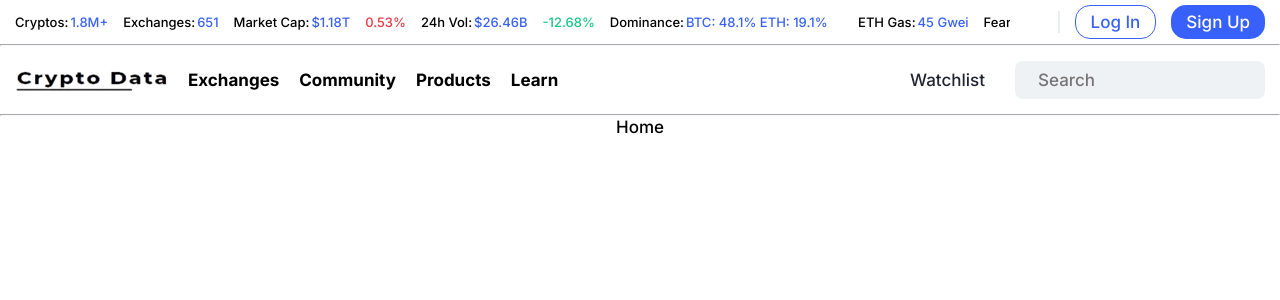
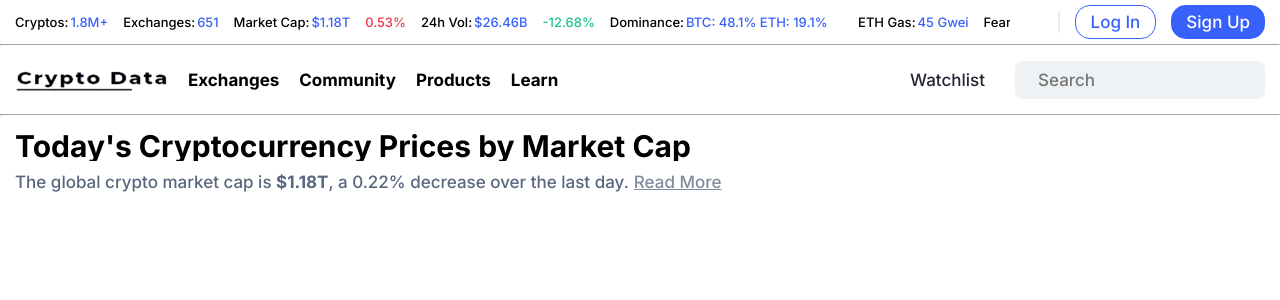
Before and after one commit to mouad-P7/Crypto-data, a React (Vite) app: page / in a window 1280 px wide. Shown: the top 300 px of the page. Built offline with nearby package versions, Linux system fonts and the light colour scheme; some icons are missing.

Commit message:
Create <Hero/>.

```diff
--- /dev/null
+++ b/src/components/common/Hero.jsx
@@ -0,0 +1,27 @@
+import { useState } from 'react';
+import './styles/Hero.css';
+
+
+export default function Hero({title, firstLine, children, ...restProps}) {
+  const [readMore, setReadMore] = useState(true);
+
+
+  return (
+    <div className="Hero" {...restProps}>
+      <h3>{title}</h3>
+      <p className='first-line-ctr'>
+        {firstLine}
+        {
+          children &&
+          <span
+            className='read-more-less'
+            onClick={() => setReadMore(prevReadMore => !prevReadMore)}
+          >
+            {readMore ? 'Read More' : 'Read Less'}
+          </span>
+        }
+      </p>
+      {children && !readMore && <div className='text-ctr'>{children}</div>}
+    </div>
+  );
+};
--- /dev/null
+++ b/src/components/common/styles/Hero.css
@@ -0,0 +1,11 @@
+.first-line-ctr, .text-ctr{
+  color: var(--text-gray-4);
+  margin: 10px 0;
+}
+.read-more-less{
+  cursor: pointer;
+  text-decoration: underline;
+  color: var(--text-gray);
+  user-select: 'none';
+  margin-left: 5px;
+}
--- a/src/components/pages/Home/Home.jsx
+++ b/src/components/pages/Home/Home.jsx
@@ -1,8 +1,19 @@
+import Hero from "../../common/Hero";
 // import '';
 
 
 export default function Home() {
   return (
-    <div>Home</div>
+    <div id="Home" style={{ padding: '15px' }}>
+      <div id="home-hero-ctr">
+        <Hero
+          title="Today's Cryptocurrency Prices by Market Cap"
+          firstLine={<p style={{ display: 'inline' }}>The global crypto market cap is <strong>$1.18T</strong>, a 0.22% decrease over the last day.</p>}
+        >
+          <p>The total crypto market volume over the last 24 hours is <strong>$24.18B</strong>, which makes a 35.96% increase. The total volume in DeFi is currently <strong>$2.26B</strong>, <strong>9.33%</strong> of the total crypto market 24-hour volume. The volume of all stable coins is now <strong>$20.97B</strong>, which is <strong>86.73%</strong> of the total crypto market 24-hour volume.</p>
+          <p>Bitcoin’s dominance is currently <strong>48.19%</strong>, an increase of 0.16% over the day.</p>
+        </Hero>
+      </div>
+    </div>
   );
 };
--- a/src/global.css
+++ b/src/global.css
@@ -47,6 +47,9 @@ small{
   display: inline-flex;
   font-weight: 500;
   font-size: 13px;
+}
+strong{
+  font-weight: 700;
 }
 .card{
   padding: 20px;
--- a/src/variables.css
+++ b/src/variables.css
@@ -15,4 +15,5 @@
   --text-gray: #808a9d;
   --text-gray-2: #888c9d;
   --text-gray-3: #a6b0c3;
+  --text-gray-4: #58667e;
 }
```
